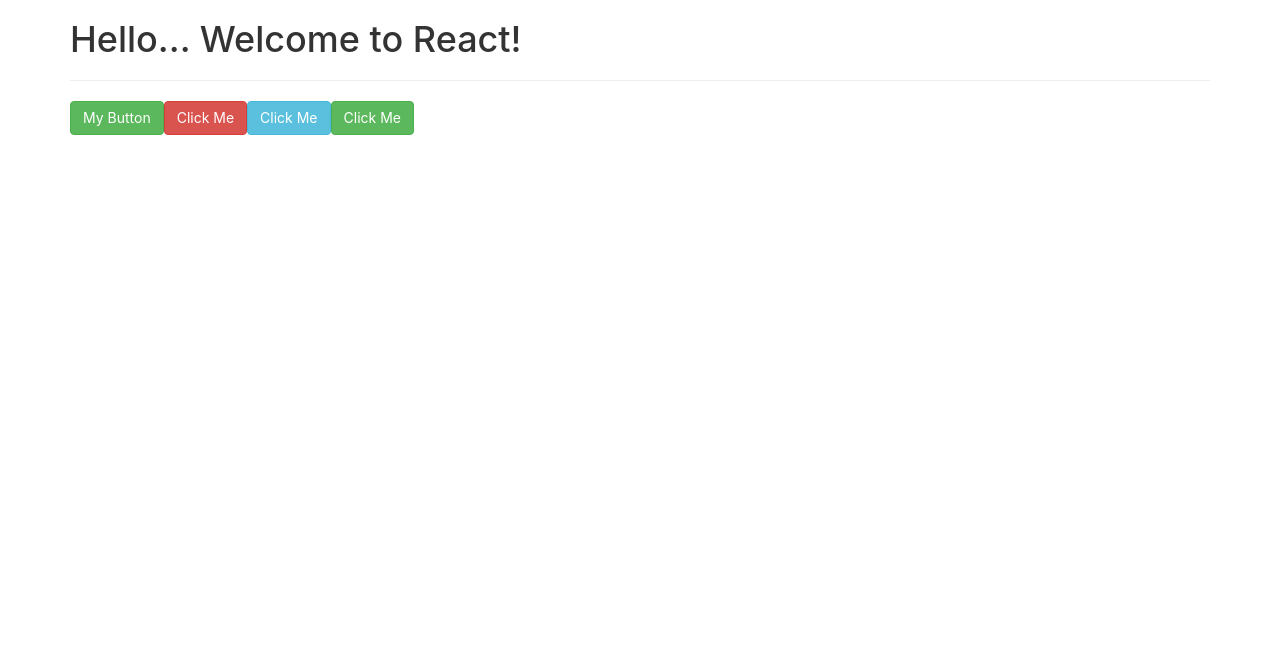
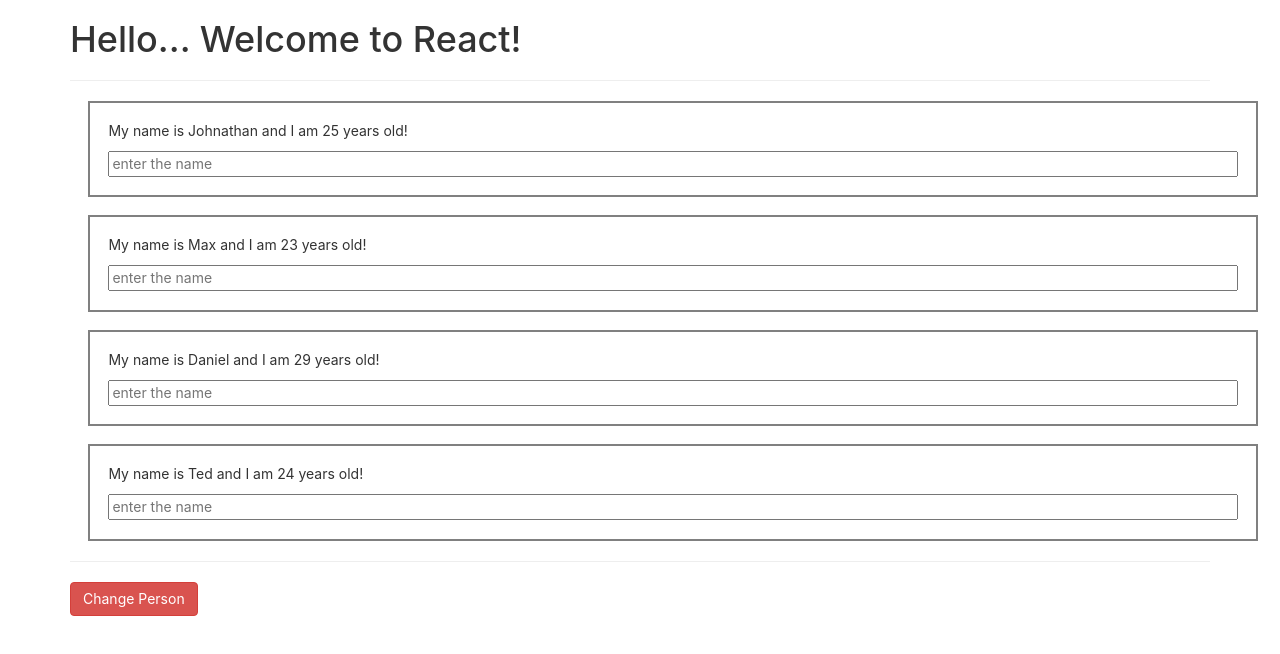
Before and after one commit to arunkudiyal/lpu-react, a React (Create React App) app: page / in a window 1280 px wide. Shown: the top 654 px of the page. Built offline with nearby package versions, Linux system fonts and the light colour scheme.

Commit message:
State & setState, Inline & External CSS in JSX & Event Parameters in JSX

```diff
--- a/src/App.js
+++ b/src/App.js
@@ -1,14 +1,40 @@
 import { Component } from 'react'
-import Button from './components/Button'
+import Person from './components/Person/Person'
 
 class App extends Component {
-  // JavaScript
-  onClickHandler = () => {
-    console.log('Button was clicked!')
+  // State --> A way to create & manage your own data within the component
+  // State are nothing but a normal JS Object
+  state = {
+    persons: [
+      {name: 'Johnathan', age: 25},
+      {name: 'Max', age: 23},
+      {name: 'Daniel', age: 29},
+      {name: 'Ted', age: 24}
+    ]
   }
 
-  onParagraphClick = () => {
-    console.log('Paragraph was clicked!')
+  onChangeHandler = () => {
+    // DONOT DO THIS --> Donot mutate/ update/ change the state values directly
+    // this.state.persons[0].name = 'John'
+    this.setState({
+      persons: [
+        {name: 'John', age: 25},
+        {name: 'Maxillian', age: 23},
+        {name: 'Daniel', age: 29},
+        {name: 'Teddy', age: 24}
+      ]
+    })
+  }
+
+  onNameChangedHandler = (eventParam) => {
+    this.setState({
+      persons: [
+        {name: 'John', age: 25},
+        {name: eventParam.target.value, age: 23},
+        {name: 'Daniel', age: 29},
+        {name: 'Teddy', age: 24}
+      ]
+    })
   }
 
   render() {
@@ -16,10 +42,14 @@
     return (
       <div className="container">
         <h1 onClick={this.onParagraphClick}>Hello... Welcome to React!</h1> <hr />
-        <Button text='My Button' clicked={this.onClickHandler}  />
-        <Button contextualClass='btn btn-danger' clicked={this.onClickHandler}  />
-        <Button contextualClass='btn btn-info' clicked={this.onClickHandler}  />
-        <Button clicked={this.onClickHandler} />
+        <Person name={this.state.persons[0].name} age={this.state.persons[0].age} />
+        <Person name={this.state.persons[1].name} age={this.state.persons[1].age} changed={ (event) => {this.onNameChangedHandler(event)} } />
+        <Person name={this.state.persons[2].name} age={this.state.persons[2].age} />
+        <Person name={this.state.persons[3].name} age={this.state.persons[3].age} />
+
+        <hr />
+
+        <button onClick={this.onChangeHandler} className='btn btn-danger'>Change Person</button>
       </div>
     )
   }
--- /dev/null
+++ b/src/components/Person/Person.css
@@ -0,0 +1,3 @@
+.input-text {
+    width: 100%;
+}
--- /dev/null
+++ b/src/components/Person/Person.jsx
@@ -0,0 +1,17 @@
+import './Person.css'
+
+const Person = (props) => {
+    const divStyles = {
+        border: '2px solid gray',
+        margin: '1.3em',
+        padding: '1.3em'
+    }
+
+    return (
+        <div style={ divStyles } className="container">
+            <p>My name is {props.name} and I am {props.age} years old!</p>
+            <input onChange={props.changed} className='input-text' type="text" placeholder="enter the name" />
+        </div>
+    )
+}
+export default Person;
```
Also changed, not shown: src/components/Button/Button.jsx (renamed from src/components/Button.jsx).
